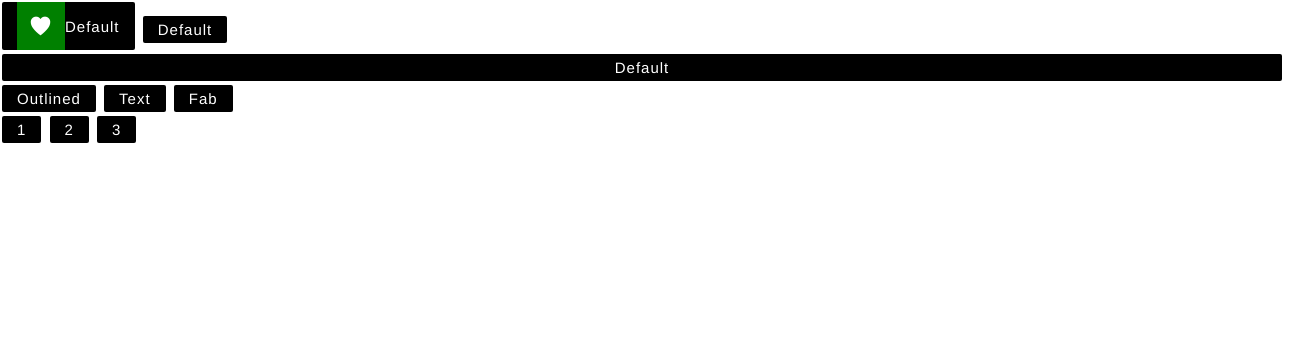
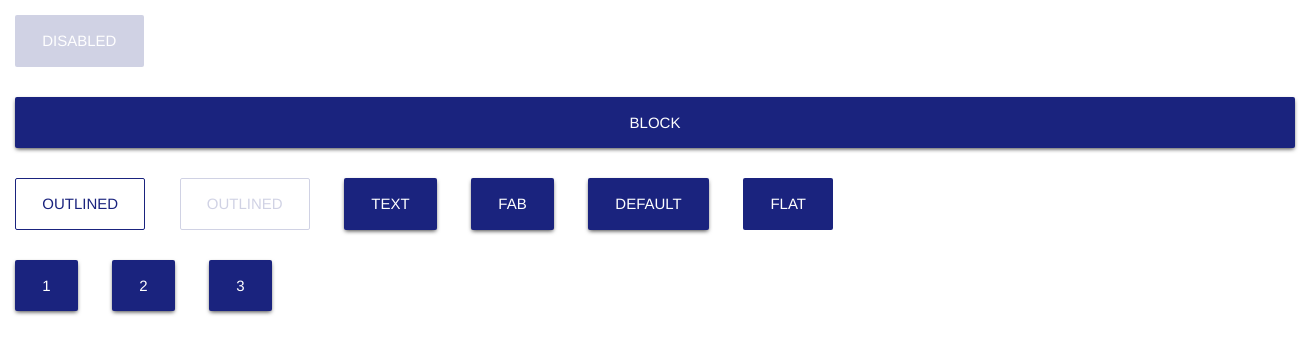
Before and after one commit to iClusterDev/EChairs-Landing-Page, a website: page src/index.html in a window 1280 px wide. Shown: the whole page, 1310 px wide, since content can reach past the window. Drawn offline with nearby package versions, Linux system fonts and the light colour scheme; files that its build step writes are made by us from their sources.

Commit message:
outlined buttons added

```diff
--- a/src/index.html
+++ b/src/index.html
@@ -10,13 +10,14 @@
   </head>
   <body>
     <main>
-      <button class="btn"><i class="btn-icon ion-ios-heart"></i>default</button>
-      <!-- <button class="btn"><ion-icon class="btn-icon" name="ios-flash"></ion-icon>default</button> -->
-      <button class="btn">default</button>
-      <button class="btn btn-block">default</button>
+      <button class="btn disabled">disabled</button>
+      <button class="btn btn-block">block</button>
       <button class="btn btn-outlined">outlined</button>
+      <button class="btn btn-outlined disabled">outlined</button>
       <button class="btn btn-text">text</button>
       <button class="btn btn-fab">fab</button>
+      <button class="btn">default</button>
+      <button class="btn btn-flat">flat</button>
       <div class="btn-toggle">
         <button class="btn">1</button>
         <button class="btn">2</button>
--- a/src/scss/style.scss
+++ b/src/scss/style.scss
@@ -8,7 +8,7 @@
 
 // // helpers
 // @import "./cluster-css/helpers/position";
-// @import "./cluster-css/helpers/shadow";
+@import "./cluster-css/helpers/shadow";
 @import "./cluster-css/helpers/color";
 // @import "./cluster-css/helpers/flex";
 // @import "./cluster-css/helpers/text";
@@ -144,15 +144,22 @@
 
 // BUTTON COMPONENT
 $btn-font-weight: 400;
-$btn-font-style: capitalize;
+$btn-font-style: uppercase;
 $btn-font-size: 1rem;
-// $btn-padding: 0.75rem 1rem; // don't know
-$btn-padding: 0 1rem; // don't know
-$btn-margin: 2px; //don't know
+
+$btn-padding: 0.75rem 1.75rem; // don't know
+$btn-margin: 1rem; //don't know
 $btn-color: white;
 $btn-border-radius: 2px;
-$btn-letter-spacing: 1px;
-$btn-background-color: black;
+$btn-letter-spacing: none;
+$btn-background-color: $primary-color;
+
+$btn-default-static-shadow: 0 2px 4px -1px rgba(0, 0, 0, 0.75);
+$btn-default-raised-shadow: 0 3px 5px 0px rgba(0, 0, 0, 0.75);
+
+$btn-outlined-color: $primary-color;
+$btn-outlined-border: solid 1px $primary-color;
+$btn-outlined-font-weight: 500;
 
 @mixin button-reset {
   padding: 0;
@@ -164,13 +171,16 @@ $btn-background-color: black;
 }
 
 .btn {
+  // scoped variables
+  $btn-hover-opacity: 0.8;
+  $btn-active-opacity: 0.6;
+  $btn-disabled-opacity: 0.2;
+
   // reset
   @include button-reset;
 
-  // shared styles
-  display: inline-flex;
-  align-items: center;
-  justify-content: center;
+  display: inline-block;
+  outline: none;
   font-weight: $btn-font-weight;
   text-transform: $btn-font-style;
   padding: $btn-padding;
@@ -179,58 +189,57 @@ $btn-background-color: black;
   border-radius: $btn-border-radius;
   letter-spacing: $btn-letter-spacing;
   background-color: $btn-background-color;
+  box-shadow: $btn-default-static-shadow;
+  border: solid 1px transparent;
+  transition: all 0.2s;
 
   // states - enabled by default
-  &:disabled {
+  &.disabled {
+    opacity: $btn-disabled-opacity;
+    box-shadow: none;
+    cursor: default;
+    &:hover {
+      opacity: $btn-disabled-opacity;
+      box-shadow: none;
+      &:active {
+        opacity: $btn-disabled-opacity;
+      }
+    }
   }
-  &:focus {
+
+  &:hover {
+    opacity: $btn-hover-opacity;
+    box-shadow: $btn-default-raised-shadow;
+    &:active {
+      opacity: $btn-active-opacity;
+    }
   }
-  &:active {
-  }
-  &:hover {
+
+  // flat buttons
+  &.btn-flat {
+    box-shadow: none !important;
   }
 
   &.btn-outlined {
-    &:disabled {
+    background-color: transparent;
+    box-shadow: none !important;
+    border: $btn-outlined-border;
+    color: $btn-outlined-color;
+    font-weight: $btn-outlined-font-weight;
+    &:hover {
+      background-color: lighten($btn-background-color, 65);
+      &:active {
+        background-color: lighten($btn-background-color, 55);
+      }
     }
-    &:focus {
-    }
-    &:active {
-    }
-    &:hover {
-    }
+
+    // FIXME
+    // add disabled state here
   }
 
+  // block buttons
   &.btn-block {
     width: 100%;
-  }
-
-  .btn-icon {
-    background-color: green;
-    padding: 0;
-    margin: 0;
-    width: 48px;
-    height: 48px;
-    display: inline-flex;
-    // line-height: 100px;
-    position: relative;
-    align-items: center;
-    justify-content: center;
-    &::before {
-      font-size: 24px;
-      // position: absolute;
-      // width: 48px;
-      // height: 48px;
-      // top: 0;
-      // left: 0;
-      // line-height: 100px;
-      // display: flex;
-      // align-items: center;
-      // justify-content: center;
-      // background-color: blue;
-      // font-size: 1.5rem;
-      // margin-left: 1px;
-    }
   }
 }
 // $btn-background-color: $primary-color-dark;
```
Also changed, not shown: dist/css/style.min.css, dist/index.html, 1 other file.
